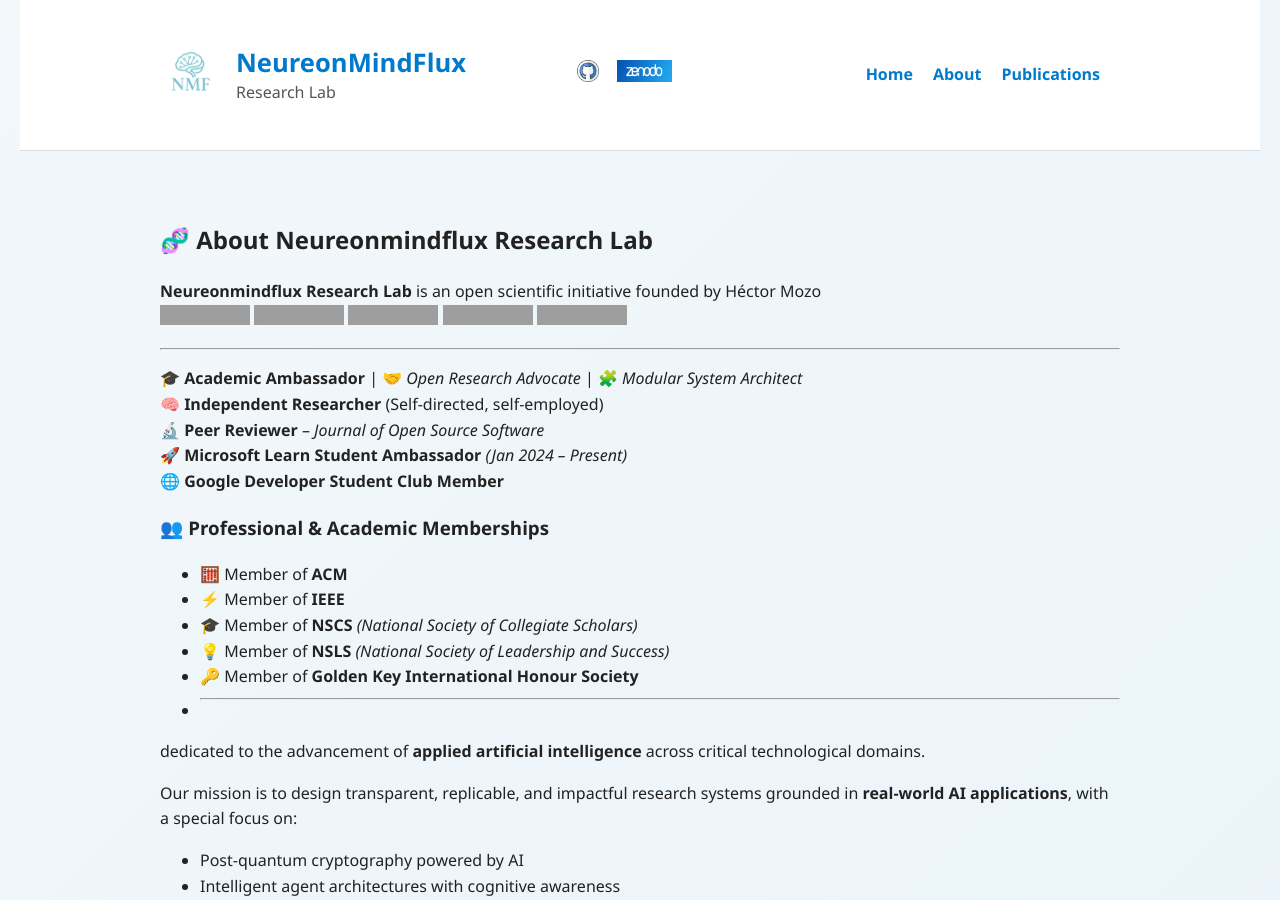
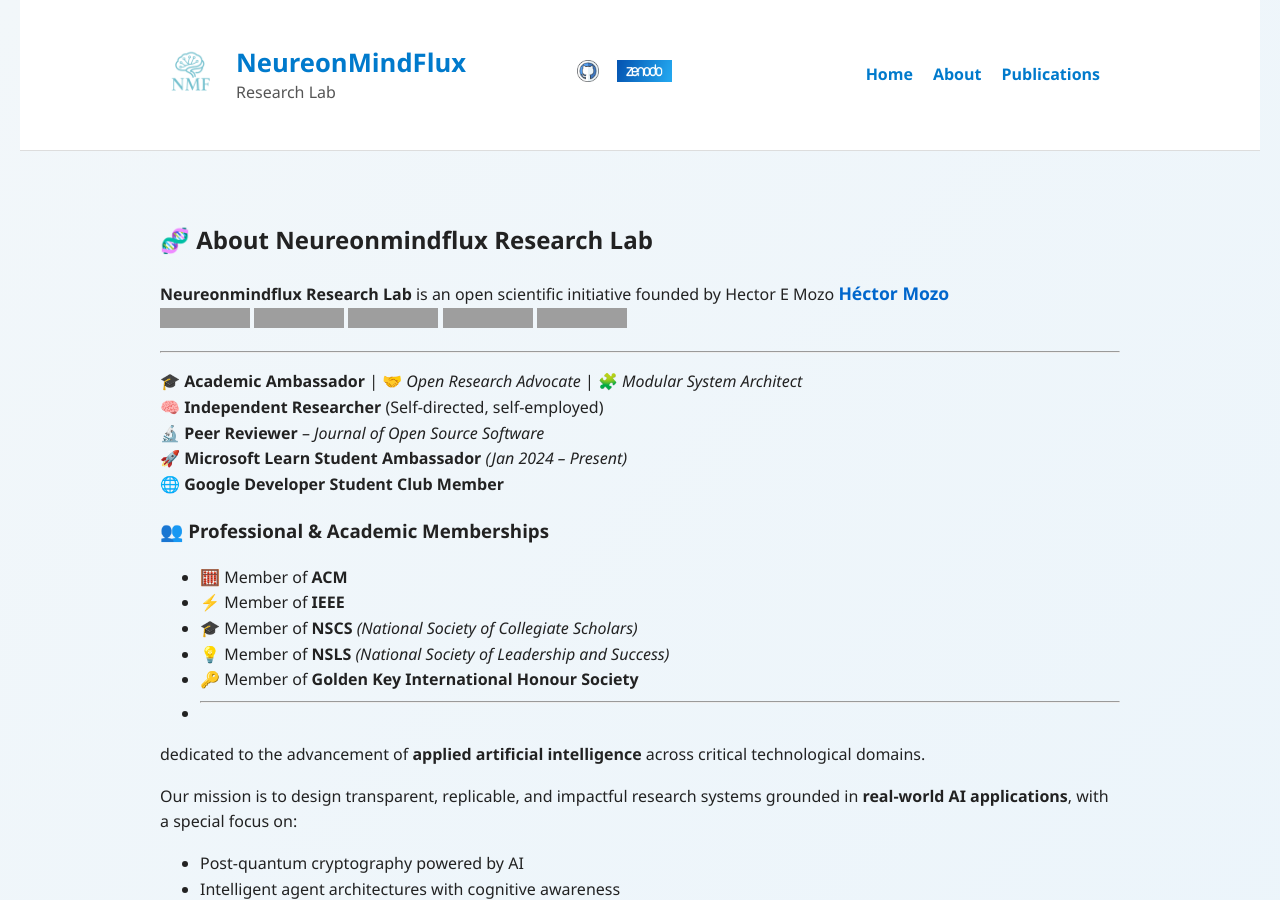
Before and after one commit to HectorMozo3110/test_main, a Jekyll site: the page built from _pages/about.md, in a window 1280 px wide and 900 px high. Built offline with Jekyll 4.4.1, drawn with Linux system fonts in a browser that asks for light colours; grey boxes are pictures that could not be loaded.

```diff
--- a/_pages/about.md
+++ b/_pages/about.md
@@ -6,7 +6,7 @@
 
 ## 🧬 About Neureonmindflux Research Lab
 
-**Neureonmindflux Research Lab** is an open scientific initiative founded by Héctor Mozo
+**Neureonmindflux Research Lab** is an open scientific initiative founded by Hector E Mozo <strong style="color:#0066cc; font-size:1.1em; font-weight:600;">Héctor Mozo</strong>
 [![ORCID](https://img.shields.io/badge/ORCID-0000--0002--1234--5678-a6ce39?logo=orcid&logoColor=white)](https://orcid.org/0009-0008-2426-623X)
 [![LinkedIn](https://img.shields.io/badge/LinkedIn-Profile-0077B5?logo=linkedin&logoColor=white)](https://www.linkedin.com/in/hector-mozo-462899312/)
 [![GitHub](https://img.shields.io/badge/GitHub-hectormozo3110-181717?logo=github&logoColor=white)](https://github.com/hectormozo3110)
```
